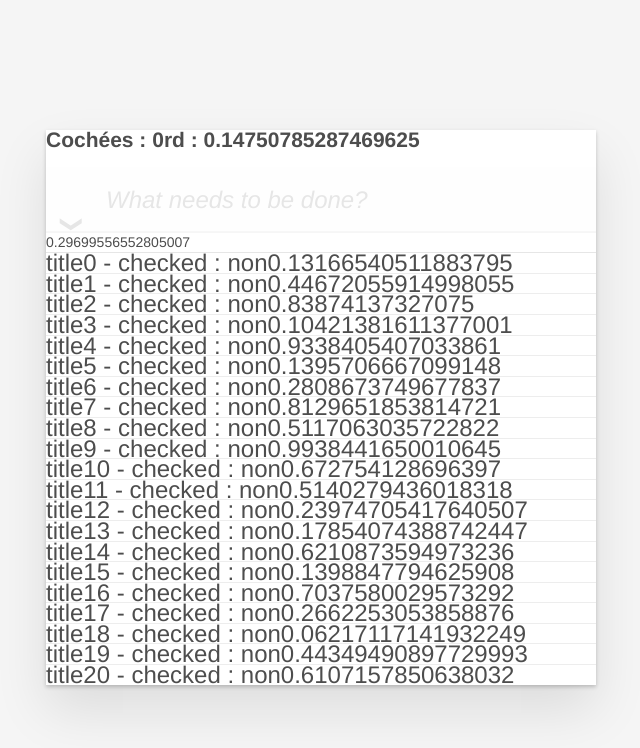
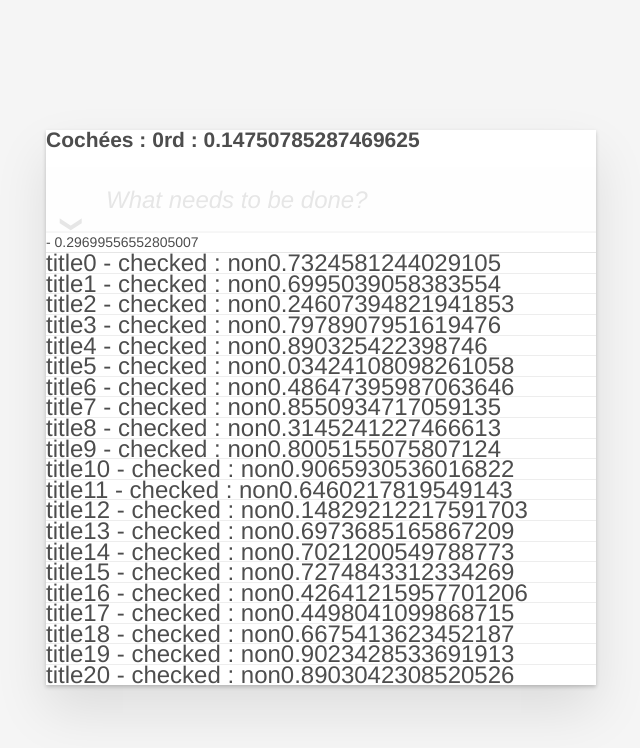
Before and after one commit to gonzfrancois/TestingReact, a React app: page / in a window 1280 px wide. Shown: the top 748 px of the page, without its empty margins (319-959 px from the left). Built offline with nearby package versions, Linux system fonts and the light colour scheme.

Commit message:
Add sub-element without coontainer

```diff
--- /dev/null
+++ b/src/components/TodoItem/index.tsx
@@ -0,0 +1,43 @@
+import * as React from 'react'
+
+interface Props extends StateProps, DispatchProps {
+
+}
+
+export interface StateProps {
+    todo: {
+        id: number,
+        title: string,
+        completed: boolean
+    }
+}
+
+export interface DispatchProps {
+    onClick: (id: number) => void
+}
+
+interface InternalState {
+
+}
+
+export default class TodoItem extends React.Component<Props, InternalState> {
+    constructor (props: Props) {
+        super(props)
+
+        this.state = { }
+    }
+
+    render () {
+        let {todo} = this.props
+        return (
+            <li key={todo.id}
+                onClick={e => this.props.onClick(todo.id)}>
+                <span>{todo.title}</span>
+                <span>&nbsp;-&nbsp;</span>
+                <span>checked : {todo.completed ? 'oui' : 'non'}</span>
+                <span>{Math.random()}</span>
+
+            </li>
+        )
+    }
+}
--- a/src/components/todoInput/index.tsx
+++ b/src/components/todoInput/index.tsx
@@ -47,9 +47,7 @@ export default class TodoInput extends React.Component<Props, InternalState> {
     }
 
     render () {
-        console.log("render", this.state, this.props)
         let { newTodo } = this.state
-
         return (
             <div>
             <input className="new-todo"
@@ -62,7 +60,7 @@ export default class TodoInput extends React.Component<Props, InternalState> {
                        }
                    }}
             />
-                <span>{Math.random()}</span>
+                <span> - {Math.random()}</span>
             </div>
         )
     }
--- a/src/components/todoList/index.tsx
+++ b/src/components/todoList/index.tsx
@@ -1,5 +1,6 @@
 import * as React from 'react'
 import { Todo } from './models'
+import TodoItem from '../TodoItem';
 
 interface Props extends StateProps, DispatchProps {
 
@@ -50,15 +51,7 @@ export default class TodoList extends React.Component<Props, InternalState> {
                 />
                 <ul className="todo-list">
                     {this.props.todos.map((todo, index) =>
-                        <li key={index}
-                            onClick={e => {
-                                this._toggle(todo.id)
-                            }}>
-                            <span>{todo.title}</span>
-                            <span>&nbsp;-&nbsp;</span>
-                            <span>checked : {todo.completed ? 'oui' : 'non'}</span>
-                            <span>{Math.random()}</span>
-                        </li>
+                        <TodoItem todo={todo} onClick={this.props.onToggle} />
                     )}
                 </ul>
             </section>
```
